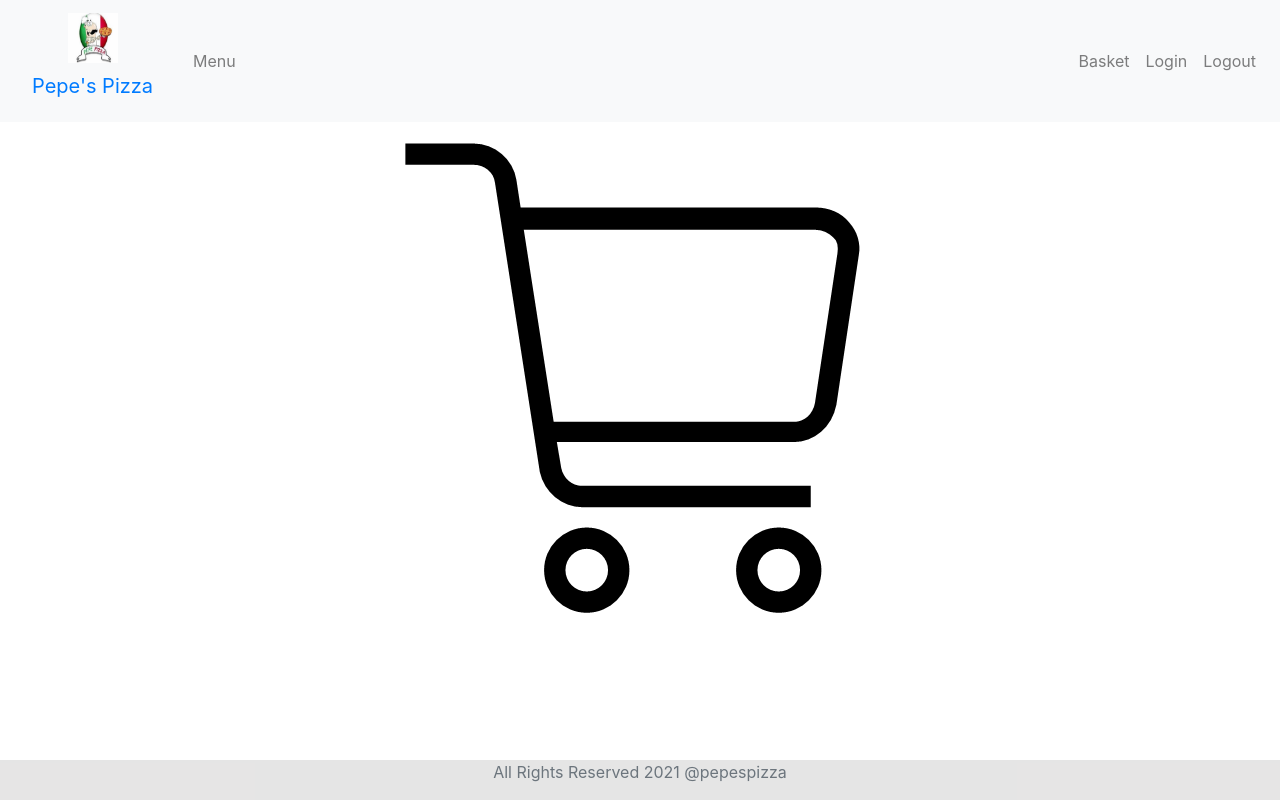
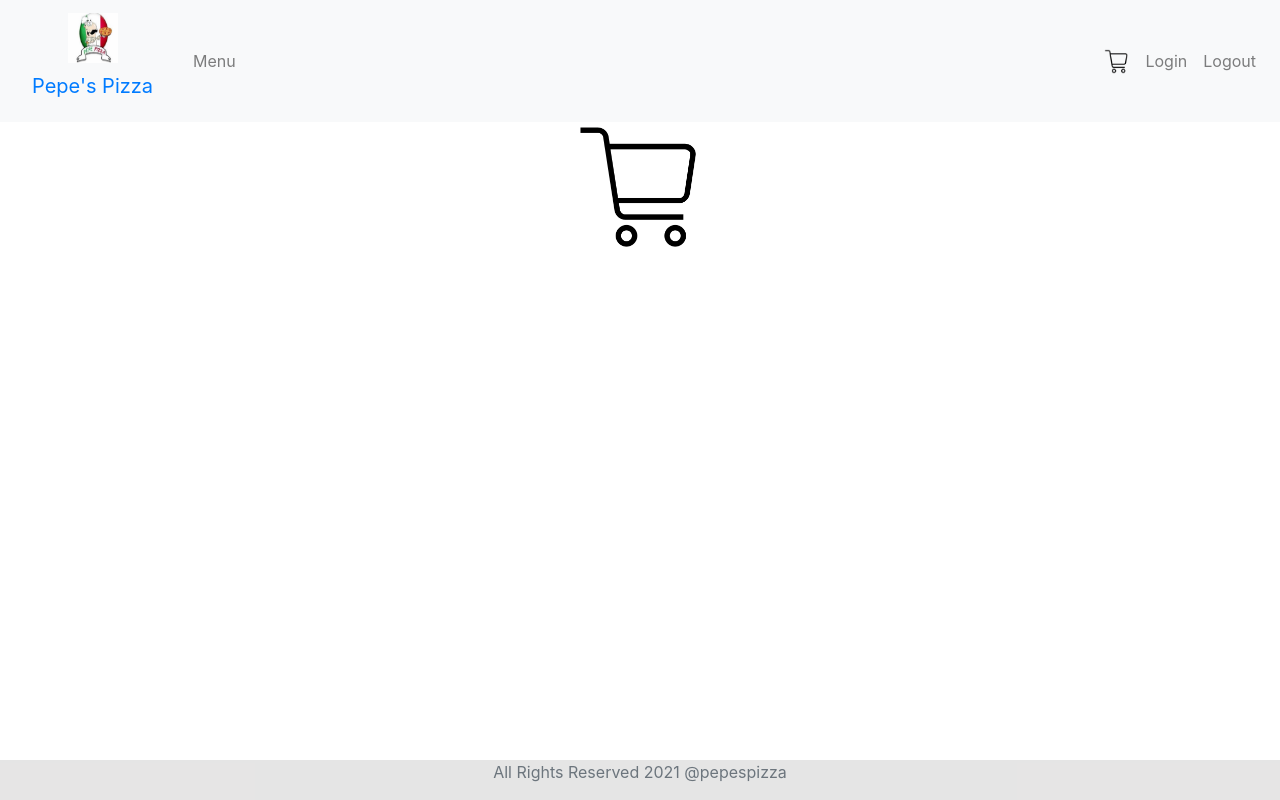
Before and after one commit to piotrszmurlo/pizza-app, a React (Create React App) app: page /basket in a window 1280 px wide. Built offline with nearby package versions, Linux system fonts and the light colour scheme.

Commit message:
koszyk v2

```diff
--- a/src/App.js
+++ b/src/App.js
@@ -9,6 +9,7 @@ import basket_image from './images/basket.png'
 import './components/ProductCard.css'
 import './components/Button.css'
 import './components/Login.css'
+import './components/Basket.css'
 import propTypes from 'prop-types'
 import {BrowserRouter as Router, Route, Switch} from 'react-router-dom'
 import {Link} from 'react-router-dom';
@@ -161,6 +162,7 @@ class BasketComponent extends Component {
     return(
       <div className="Basket">
         <img src={basket_image} className='basket_image' alt='basket' ></img>
+
       </div>
     )
   }
@@ -179,7 +181,7 @@ class HeaderComponent extends Component {
             <Link className="nav-link" to="/menu">Menu</Link>
           </ul>
           <ul className="navbar-nav navbar-collapse justify-content-end">
-            <Link className="nav-link" to="/basket">Basket</Link>
+            <Link className="nav-link" to="/basket"><img src={basket_image} className='basket_image_header' alt='basket' height='25px' ></img></Link>
             <Link className="nav-link" to="/login">Login</Link>
             <Link className="nav-link" to="/">Logout</Link>
           </ul>
--- /dev/null
+++ b/src/components/Basket.css
@@ -0,0 +1,4 @@
+.basket_image{
+  height: 130px;
+  width: 130px;
+}
```
